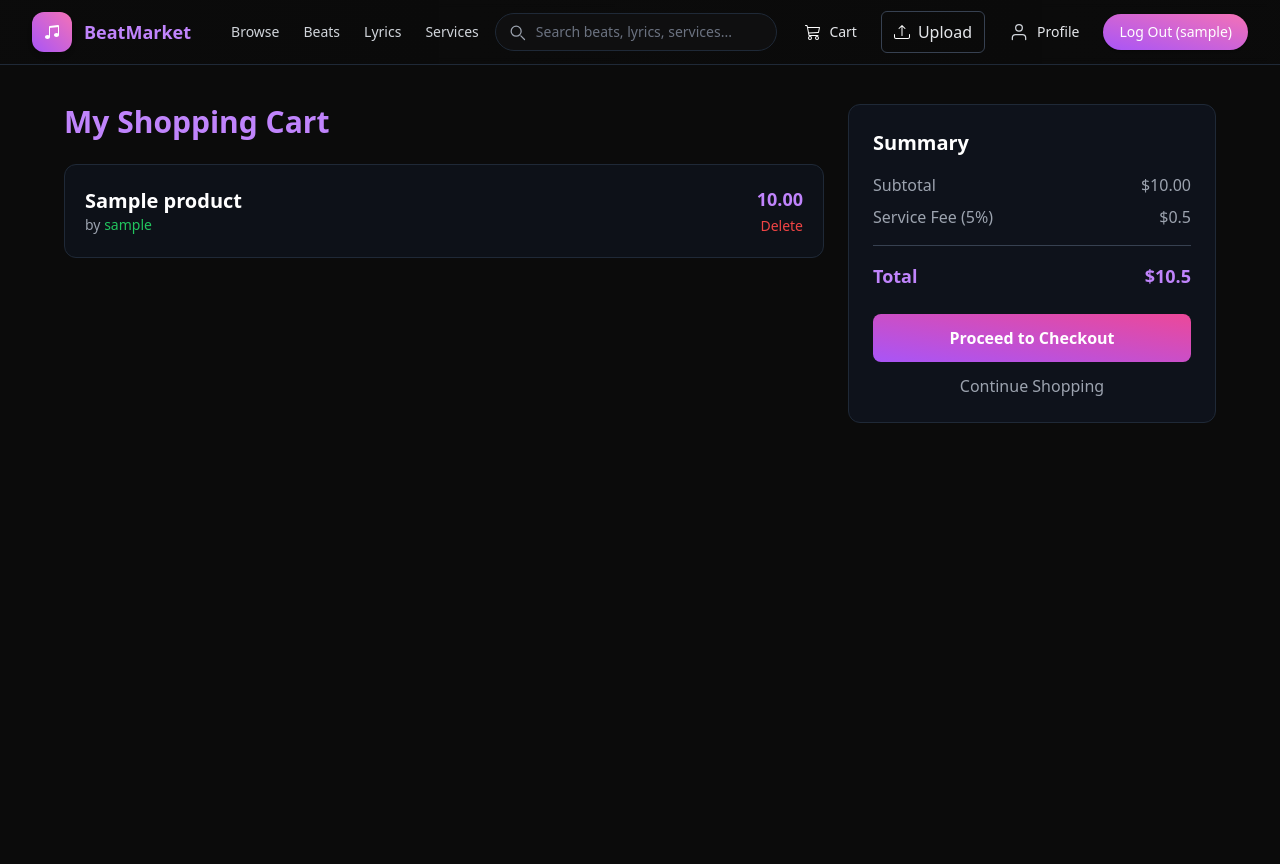
After one commit to insisapim/Mr.beats, a Django app: page /cart/ in a window 1280 px wide. The commit adds this page. Run offline with Django 5.2, Linux system fonts and the light colour scheme; a user stored in the database is signed in; tables that the repository leaves empty hold one stand-in row (values such as "Sample post"); some libraries are stand-ins or nearby versions.

Commit message:
add to cart 100% no error trust me and add cart mode cartitem and fix login a little bit and test data from product in product page id want to delete you can do it

```diff
--- a/mrbeats/accounts/views.py
+++ b/mrbeats/accounts/views.py
@@ -15,8 +15,7 @@ class LoginView(View):
             user = form.get_user()
             login(request,user)
             return redirect('home')
-
-        return render(request,'register.html', {"form":form})
+        return render(request, 'login.html', {"form": form})
 
 class RegisterView(View):
     def get(self, request):
@@ -27,7 +26,7 @@ class RegisterView(View):
         form = UserForm(request.POST)
         if form.is_valid():
             form.save()
-            return redirect('home')
+            return redirect('login')
         return render(request, 'register.html', {"form": form})
 
 class LogoutView(View):
--- a/mrbeats/core/templates/components/nav.html
+++ b/mrbeats/core/templates/components/nav.html
@@ -56,12 +56,12 @@
       <!-- right: actions -->
       <div class="flex items-center gap-3">
         <!-- Cart -->
-        <button class="hidden sm:inline-flex items-center gap-2 text-sm px-3 py-2 rounded-md hover:bg-white/5 transition">
+        <a href="{% url 'cart' %}" class="hidden sm:inline-flex items-center gap-2 text-sm px-3 py-2 rounded-md hover:bg-white/5 transition">
           <svg xmlns="http://www.w3.org/2000/svg" width="16" height="16" fill="currentColor" class="bi bi-cart3" viewBox="0 0 16 16">
             <path d="M0 1.5A.5.5 0 0 1 .5 1H2a.5.5 0 0 1 .485.379L2.89 3H14.5a.5.5 0 0 1 .49.598l-1 5a.5.5 0 0 1-.465.401l-9.397.472L4.415 11H13a.5.5 0 0 1 0 1H4a.5.5 0 0 1-.491-.408L2.01 3.607 1.61 2H.5a.5.5 0 0 1-.5-.5M3.102 4l.84 4.479 9.144-.459L13.89 4zM5 12a2 2 0 1 0 0 4 2 2 0 0 0 0-4m7 0a2 2 0 1 0 0 4 2 2 0 0 0 0-4m-7 1a1 1 0 1 1 0 2 1 1 0 0 1 0-2m7 0a1 1 0 1 1 0 2 1 1 0 0 1 0-2"/>
           </svg>
           <span class="text-gray-200">Cart</span>
-        </button>
+        </a>
 
         <!-- Upload -->
         <a href="{% url 'uploads' %}" class="hidden sm:inline-flex items-center gap-2 px-3 py-2 rounded-md border border-gray-700 hover:bg-white/5 transition">
--- a/mrbeats/products/models.py
+++ b/mrbeats/products/models.py
@@ -34,3 +34,13 @@ class Product(models.Model):
 
     def __str__(self):
         return f"{self.title} — {self.seller}"
+
+class Cart(models.Model):
+    user = models.OneToOneField(settings.AUTH_USER_MODEL, on_delete=models.CASCADE, related_name='cart')
+    created_at = models.DateTimeField(auto_now_add=True)
+
+
+class CartItem(models.Model):
+    cart = models.ForeignKey(Cart, on_delete=models.CASCADE, related_name='cartitem')
+    product = models.ForeignKey(Product, on_delete=models.CASCADE)
+    created_at = models.DateTimeField(auto_now_add=True)
--- /dev/null
+++ b/mrbeats/products/templates/cart.html
@@ -0,0 +1,54 @@
+{% extends 'layouts/base.html' %}
+{% block content %}
+<div class="min-h-screen bg-[#0b0b0b] text-gray-200 py-10">
+  <div class="max-w-6xl mx-auto grid md:grid-cols-3 gap-6">
+
+    <div class="md:col-span-2 space-y-6">
+      <h1 class="text-3xl font-bold text-purple-400 mb-6">My Shopping Cart</h1>
+      {% if cart_item %}
+      {% for i in cart_item %}
+       <div class="flex justify-between items-center bg-gray-900/50 border border-gray-800 p-5 rounded-xl">
+        <div>
+          <h2 class="text-xl font-semibold text-white">{{ i.product.title }}</h2>
+          <p class="text-sm text-gray-400">by <span class="text-green-500">{{ i.product.seller }}</span></p>
+        </div>
+        <div class="text-right">
+          <p class="text-lg font-bold text-purple-400">{{ i.product.price }}</p>
+          <a href="{% url 'cartdelete' i.id %}" class="text-sm text-red-500 hover:text-red-400">Delete</a>
+
+        </div>
+      </div>
+      {% endfor %}
+      {% else %}
+        <p class="text-lg text-red-400">This Cart is Empty 😱</p>
+      {% endif %}
+    </div>
+
+    <div class="bg-gray-900/60 border border-gray-800 p-6 rounded-xl h-fit">
+      <h2 class="text-xl font-semibold mb-4 text-white">Summary</h2>
+
+      <div class="flex justify-between text-gray-400 mb-2">
+        <span>Subtotal</span>
+        <span>${{subtotal}}</span>
+      </div>
+      <div class="flex justify-between text-gray-400 mb-4">
+        <span>Service Fee (5%)</span>
+        <span>${{fee}}</span>
+      </div>
+      <div class="flex justify-between text-purple-400 font-semibold text-lg border-t border-gray-700 pt-4 mb-6">
+        <span>Total</span>
+        <span>${{total}}</span>
+      </div>
+
+      <button class="w-full py-3 rounded-lg bg-gradient-to-tr from-purple-500 to-pink-500 text-white font-semibold hover:opacity-90 transition">
+        Proceed to Checkout
+      </button>
+
+      <a href="{% url 'product_list' %}" class="block text-center mt-3 text-gray-400 hover:text-white">
+        Continue Shopping
+      </a>
+    </div>
+
+  </div>
+</div>
+{% endblock %}
--- a/mrbeats/products/urls.py
+++ b/mrbeats/products/urls.py
@@ -5,4 +5,8 @@ urlpatterns = [
         path("", views.home.as_view(), name="home"),
         path("browse/", views.ProductListView.as_view(), name="product_list"),
         path("uploads/", views.UploadView.as_view(), name="uploads"),
+        path("cart/", views.CartView.as_view(), name="cart"),
+        path("cart/add/<int:product_id>", views.CartAddView.as_view(), name="cartadd"),
+        path("cart/delete/<int:id>", views.CartDeleteView.as_view(), name="cartdelete"),
+        # path("cart/clear", views.ClearSession.as_view(), name="clear"),
     ]
--- a/mrbeats/products/views.py
+++ b/mrbeats/products/views.py
@@ -1,6 +1,8 @@
-from django.shortcuts import render
-from .models import Product
+from django.shortcuts import render, redirect
+from .models import CartItem, Product, Cart
 from django.views import View
+from decimal import Decimal
+
 
 class home(View):
 
@@ -18,10 +20,107 @@ class home(View):
 class ProductListView(View):
 
     def get(self, request):
+        product = Product.objects.all()
 
-        return render(request, 'product_list.html')
+        return render(request, 'product_list.html', {"product": product})
 
 class UploadView(View):
 
     def get(self, request):
         return render(request, 'upload.html')
+
+class CartView(View):
+
+    def get(self, request):
+        if request.user.is_authenticated:
+            subtotal = 0
+            cart = Cart.objects.filter(user=request.user).first()
+            print("user id", request.user.id)
+            if cart is None:
+                cart = Cart.objects.create(user=request.user)
+
+            cart_items = CartItem.objects.filter(cart=cart)
+            for i in cart_items:
+                # print("----------")
+                # print("product is :", item.product.title)
+                # print("buyer :", item.cart.user.username)
+                # print("seller :", item.product.seller.artist_name if item.product.seller.artist_name else item.product.seller.username)
+                # print("price :", item.product.price)
+                # print("----------")
+                subtotal += i.product.price
+            fee = float(subtotal) * 0.05
+            total = float(subtotal) + fee
+            return render(request, 'cart.html', {'cart_item':cart_items, 'fee':fee, 'subtotal':subtotal, 'total':total})
+            # cart = request.session.get('cart', {})
+            # print("cart : ", cart)
+            # cart_item = []
+            # subtotal = 0
+            # for i in cart:
+            #     subtotal += Decimal(cart[i]['price'])
+            #     cart_item.append({
+            #         'id' : cart[i]['id'],
+            #         'title' : cart[i]['title'],
+            #         'seller_id' : cart[i]['seller_id'],
+        #         'seller' : cart[i]['seller'],
+        #         'price' : cart[i]['price']
+        #     })
+        # fee = float(subtotal) * 0.05
+        # total = float(subtotal) + fee
+        # return render(request, 'cart.html', {'cart_item':cart_item, 'fee':fee, 'subtotal':subtotal, 'total':total})
+        return render(request, 'login.html')
+
+
+class CartAddView(View):
+    def post(self, request, product_id):
+        if request.user.is_authenticated:
+            cart = Cart.objects.filter(user=request.user).first()
+            if cart is None:
+                create_cart = Cart(user=request.user)
+                create_cart.save()
+            cart_items = CartItem.objects.filter(cart=cart)
+            get_product = Product.objects.get(id=product_id)
+
+            for i in cart_items:
+                if product_id == i.product.id:
+                    print("already have this item")
+                    return redirect('product_list')
+            add_cart_items = CartItem(cart=cart, product=get_product)
+            add_cart_items.save()
+            return redirect('cart')
+        #     product = Product.objects.get(id=product_id)
+        #     cart = request.session.get('cart', {})
+        #     if str(product_id) not in cart:
+        #         cart[str(product_id)] = {
+        #             'id' : product.id,
+        #             'title' : product.title,
+        #             'seller_id' : product.seller_id,
+        #             'seller' : product.seller.username,
+        #             'price' : str(product.price)
+        #         }
+        #         request.session['cart'] = cart
+        #         print(f"add {product.title} in cart")
+        #         return redirect('product_list')
+        #     else:
+        #         print(f"{product.title} is already in cart")
+        #     return redirect('product_list')
+        return render(request, 'login.html')
+
+class CartDeleteView(View):
+
+    def get(self, request, id):
+        if request.user.is_authenticated:
+            cart = Cart.objects.filter(user=request.user).first()
+            cart_item = CartItem.objects.get(id=id, cart=cart)
+            print(f"Deleting item: {cart_item.product.title}")
+            cart_item.delete()
+            print("Item deleted successfully.")
+            return redirect('cart')
+
+        return render(request, 'login.html')
+
+
+# class ClearSession(View):
+
+#     def get(self, request):
+#         request.session.flush()
+#         return redirect('cart')
```
Also changed, not shown: mrbeats/accounts/templates/login.html (+7 -4 lines), mrbeats/contracts/views.py (+15 -11 lines), mrbeats/products/templates/product_list.html (+29 -36 lines), mrbeats/products/migrations/0003_cart_cartitem.py (added), mrbeats/products/migrations/0004_alter_cartitem_product.py (added).
